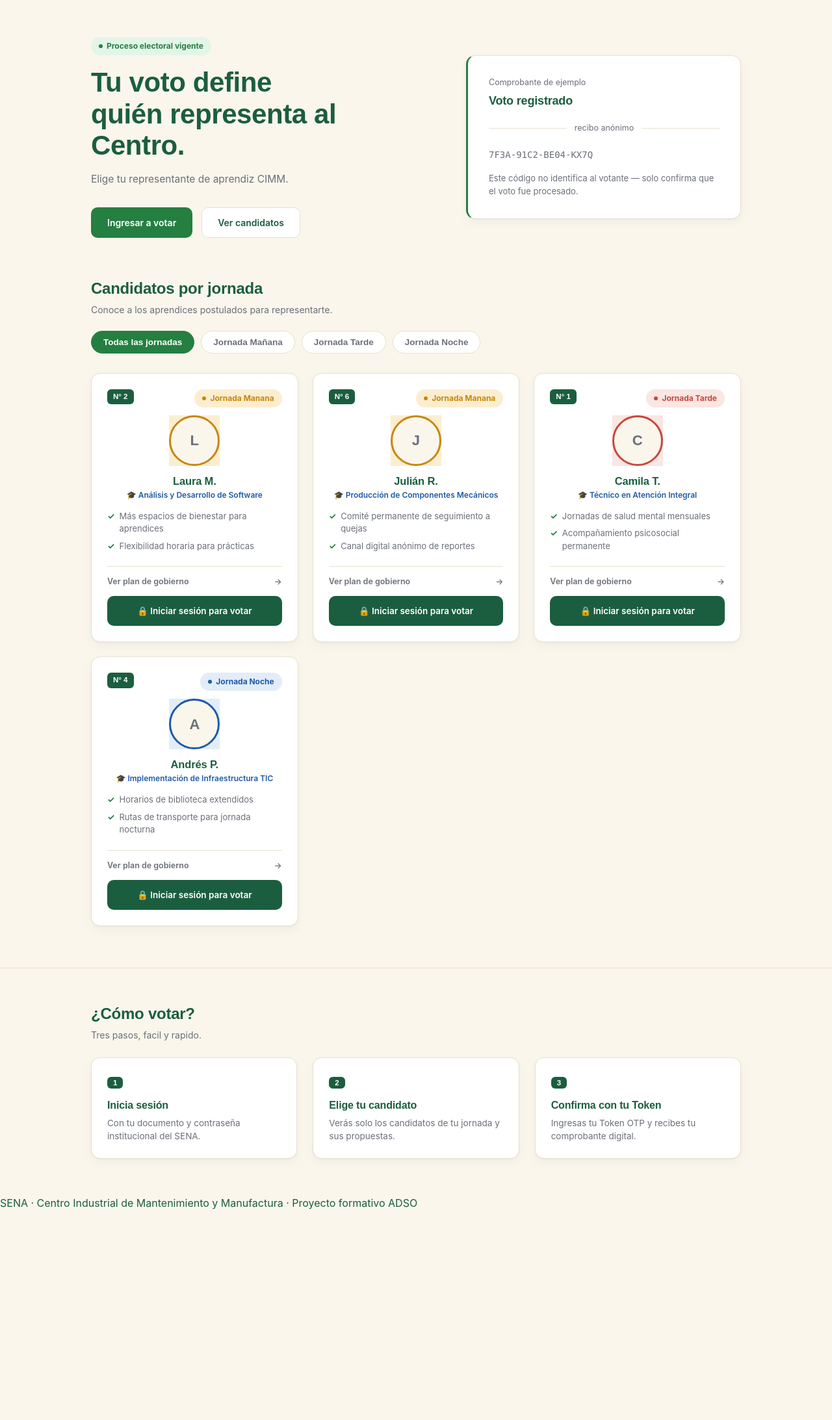
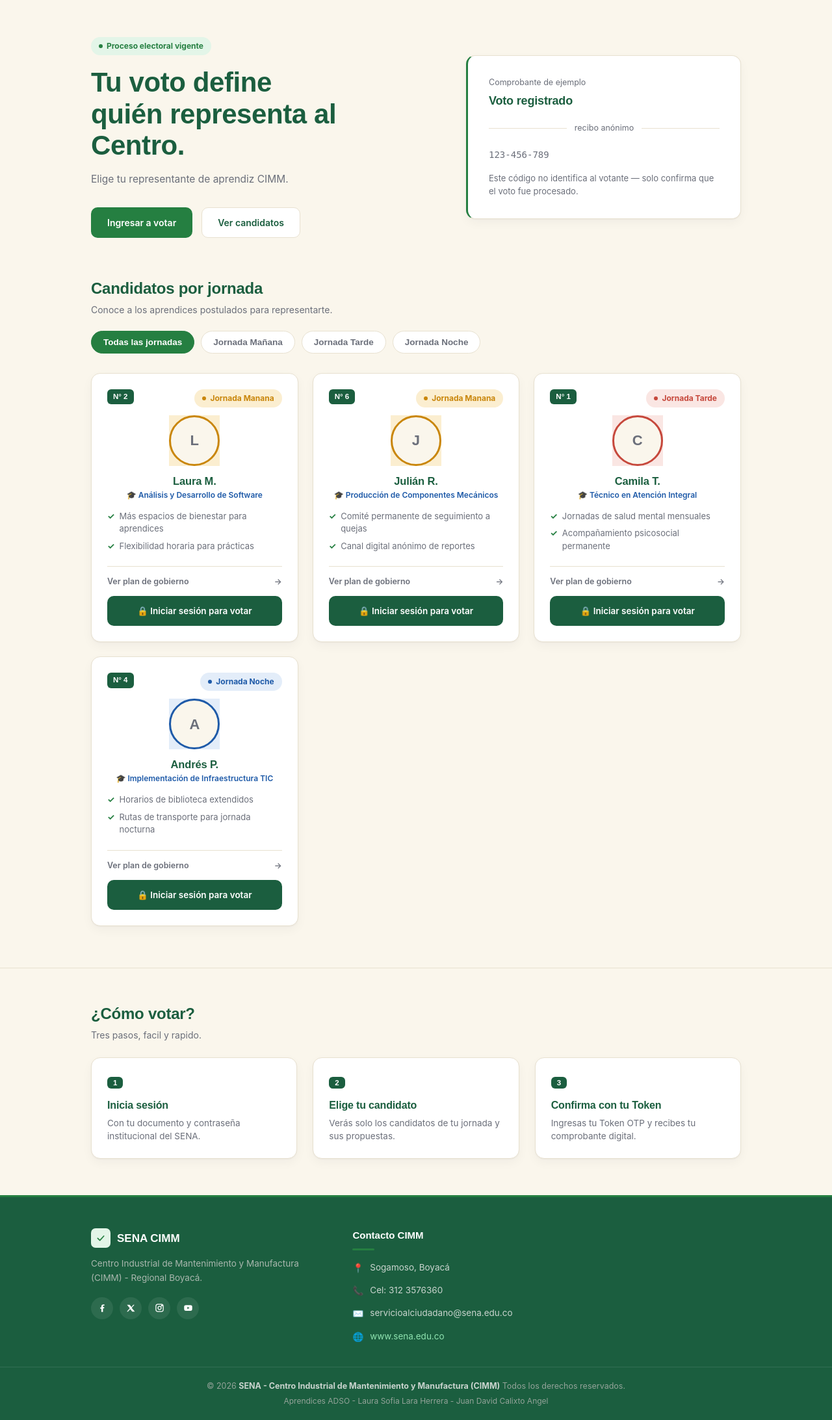
Before and after one commit to JUand231/SVIS_java, a PHP site: page /votaciones-api/Index.php in a window 1280 px wide. Shown: the part 73-2258 px from the top of the page at 65% size. Before the commit the page ends 1934 px from the top, so only its background shows below. Run offline with PHP 8.4, Linux system fonts and the light colour scheme.

Commit message:
agregar footer institucional con redes sociales

```diff
--- a/frontend/Index.php
+++ b/frontend/Index.php
@@ -41,7 +41,7 @@
         <p class="muted" style="font-size:12.5px;">Comprobante de ejemplo</p>
         <h3 style="margin-top:8px; font-size:18px;">Voto registrado</h3>
         <div class="divider">recibo anónimo</div>
-        <p style="font-family:'IBM Plex Mono', monospace; font-size:14px; color:var(--ink-soft);">7F3A-91C2-BE04-KX7Q</p>
+        <p style="font-family:'IBM Plex Mono', monospace; font-size:14px; color:var(--ink-soft);">123-456-789</p>
         <p class="muted mt-16" style="font-size:13px;">Este código no identifica al votante — solo confirma que el voto fue procesado.</p>
       </div>
     </div>
--- a/frontend/assets/styles.css
+++ b/frontend/assets/styles.css
@@ -292,3 +292,99 @@
   color: var(--ink);
   margin-top: 4px;
 }
+/* ---- Footer institucional ---- */
+.site-footer {
+  background: var(--ink);
+  color: #C9D4CE;
+  margin-top: auto;
+}
+
+.footer-top {
+  border-top: 3px solid var(--green);
+}
+
+.footer-grid {
+  max-width: 1080px;
+  margin: 0 auto;
+  padding: 48px 40px 36px;
+  display: grid;
+  grid-template-columns: 1.3fr 1fr 1fr;
+  gap: 40px;
+}
+
+.footer-brand {
+  display: flex;
+  align-items: center;
+  gap: 10px;
+  margin-bottom: 14px;
+}
+.footer-brand-badge {
+  width: 30px; height: 30px;
+  border-radius: 7px;
+  background: var(--green-bg);
+  color: var(--green);
+  display: flex; align-items: center; justify-content: center;
+}
+.footer-brand strong {
+  font-family: 'Space Grotesk', sans-serif;
+  font-size: 17px;
+  color: #fff;
+  font-weight: 700;
+}
+
+.footer-desc { font-size: 13.5px; line-height: 1.6; color: #A9B7AE; max-width: 30em; }
+
+.footer-social { display: flex; gap: 10px; margin-top: 18px; }
+.social-icon {
+  width: 34px; height: 34px;
+  border-radius: 50%;
+  background: rgba(255,255,255,.08);
+  display: flex; align-items: center; justify-content: center;
+  color: #fff;
+  transition: background .15s ease;
+}
+.social-icon:hover { background: var(--green); }
+
+.footer-heading {
+  font-family: 'Space Grotesk', sans-serif;
+  font-size: 15px;
+  color: #fff;
+  font-weight: 700;
+  margin-bottom: 8px;
+}
+.footer-heading-line {
+  width: 34px; height: 3px;
+  background: var(--green);
+  border-radius: 3px;
+  margin-bottom: 16px;
+}
+
+.footer-links { list-style: none; display: flex; flex-direction: column; gap: 12px; }
+.footer-links a {
+  font-size: 13.5px;
+  color: #C9D4CE;
+  display: flex; align-items: center; gap: 8px;
+}
+.footer-links a:hover { color: #fff; }
+.footer-links a .chevron { color: var(--green); font-weight: 700; }
+
+.footer-contact { list-style: none; display: flex; flex-direction: column; gap: 14px; }
+.footer-contact li { display: flex; align-items: flex-start; gap: 10px; font-size: 13.5px; color: #C9D4CE; }
+.footer-contact li a { color: #C9D4CE; }
+.footer-contact li a:hover { color: var(--green-bg); }
+.footer-contact .ico { flex-shrink: 0; color: var(--green); margin-top: 1px; }
+.footer-contact .link-green { color: #8FE3B0; }
+
+.footer-bottom {
+  border-top: 1px solid rgba(255,255,255,.1);
+  text-align: center;
+  padding: 20px 20px;
+  font-size: 12.5px;
+  color: #93A399;
+}
+.footer-bottom strong { color: #C9D4CE; }
+.footer-bottom .credit { display: block; margin-top: 4px; font-size: 12px; }
+
+@media (max-width: 720px) {
+  .footer-grid { grid-template-columns: 1fr; padding: 40px 20px 28px; }
+}
--- a/frontend/includes/footer.php
+++ b/frontend/includes/footer.php
@@ -1,6 +1,47 @@
-</main>
-<footer class="foot">
-    SENA · Centro Industrial de Mantenimiento y Manufactura · Proyecto formativo ADSO
-</footer>
+  <footer class="site-footer footer-top">
+    <div class="footer-grid">
+      <div>
+        <div class="footer-brand">
+          <div class="footer-brand-badge">
+            <svg width="16" height="16" viewBox="0 0 24 24" fill="none"><path d="M5 12.5L10 17.5L19 7.5" stroke="currentColor" stroke-width="2.6" stroke-linecap="round" stroke-linejoin="round"/></svg>
+          </div>
+          <strong>SENA CIMM</strong>
+        </div>
+        <p class="footer-desc">Centro Industrial de Mantenimiento y Manufactura (CIMM) - Regional Boyacá.</p>
+
+        <div class="footer-social">
+          <a href="https://www.facebook.com/SENA" class="social-icon" aria-label="Facebook">
+            <svg width="15" height="15" viewBox="0 0 24 24" fill="currentColor"><path d="M13.5 21v-8h2.7l.4-3.1h-3.1V8c0-.9.25-1.5 1.55-1.5H17V3.7C16.6 3.65 15.5 3.5 14.2 3.5c-2.8 0-4.7 1.7-4.7 4.8v2.6H6.8V14h2.7v8h4z"/></svg>
+          </a>
+          <a href="https://twitter.com/SENAComunica" class="social-icon" aria-label="X">
+            <svg width="14" height="14" viewBox="0 0 24 24" fill="currentColor"><path d="M18.9 3H22l-7.3 8.3L23 21h-6.8l-5.3-6.4L4.9 21H2l7.8-8.9L2.4 3h7l4.8 5.8L18.9 3z"/></svg>
+          </a>
+          <a href="https://www.instagram.com/senacomunica" class="social-icon" aria-label="Instagram">
+            <svg width="15" height="15" viewBox="0 0 24 24" fill="none" stroke="currentColor" stroke-width="2"><rect x="3" y="3" width="18" height="18" rx="5"/><circle cx="12" cy="12" r="4"/><circle cx="17.5" cy="6.5" r="1"/></svg>
+          </a>
+          <a href="https://www.youtube.com/user/SENATV" class="social-icon" aria-label="YouTube">
+            <svg width="15" height="15" viewBox="0 0 24 24" fill="currentColor"><path d="M22 12s0-3.2-.4-4.7c-.3-.9-1-1.6-1.9-1.9C18.2 5 12 5 12 5s-6.2 0-7.7.4c-.9.3-1.6 1-1.9 1.9C2 8.8 2 12 2 12s0 3.2.4 4.7c.3.9 1 1.6 1.9 1.9C5.8 19 12 19 12 19s6.2 0 7.7-.4c.9-.3 1.6-1 1.9-1.9.4-1.5.4-4.7.4-4.7zM10 15V9l5.2 3-5.2 3z"/></svg>
+          </a>
+        </div>
+      </div>
+
+      <div>
+        <h4 class="footer-heading">Contacto CIMM</h4>
+        <div class="footer-heading-line"></div>
+        <ul class="footer-contact">
+          <li><span class="ico">📍</span> Sogamoso, Boyacá</li>
+          <li><span class="ico">📞</span> Cel: 312 3576360</li>
+          <li><span class="ico">✉️</span> <a href="mailto:servicioalciudadano@sena.edu.co">servicioalciudadano@sena.edu.co</a></li>
+          <li><span class="ico">🌐</span> <a href="https://www.sena.edu.co" target="_blank" class="link-green">www.sena.edu.co</a></li>
+        </ul>
+      </div>
+    </div>
+
+    <div class="footer-bottom">
+      © <?= date('Y') ?> <strong>SENA - Centro Industrial de Mantenimiento y Manufactura (CIMM)</strong> Todos los derechos reservados.
+      <span class="credit">Aprendices ADSO - Laura Sofia Lara Herrera - Juan David Calixto Angel</span>
+    </div>
+  </footer>
+</div>
 </body>
 </html>
```
